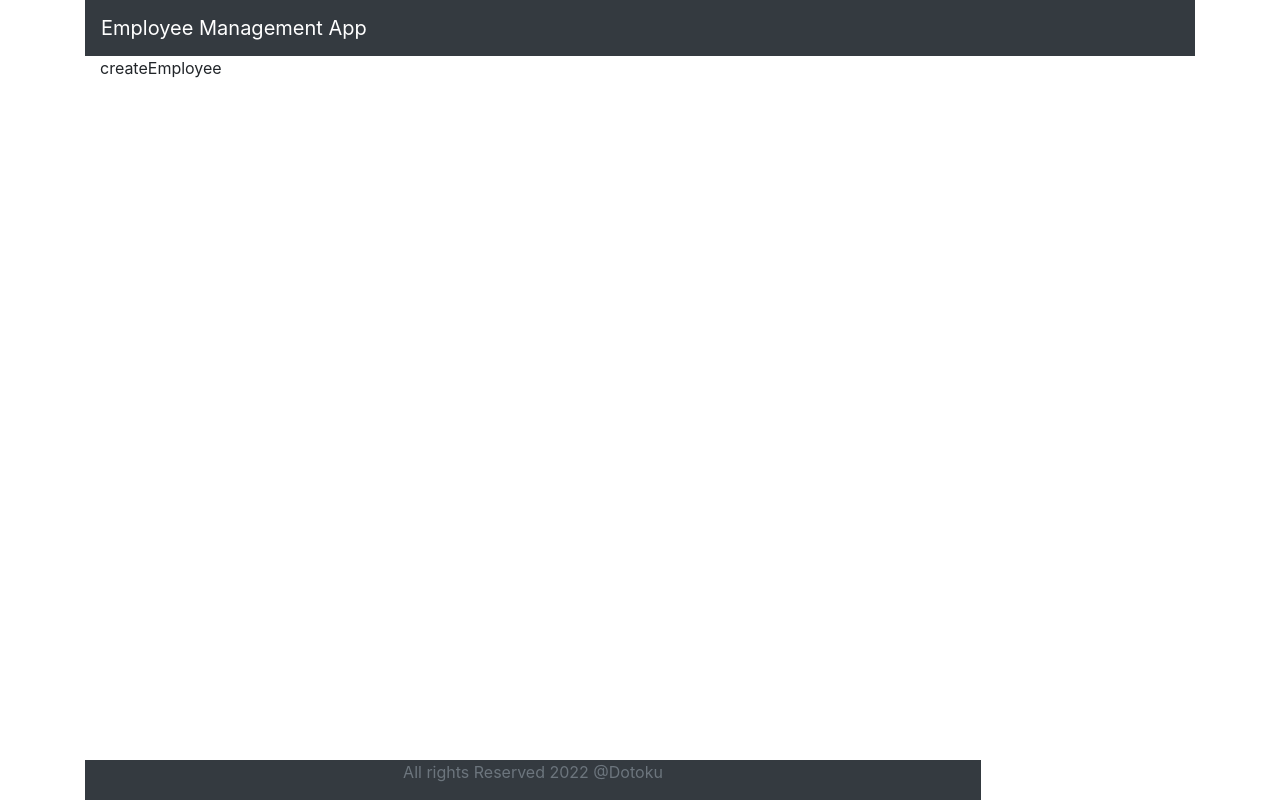
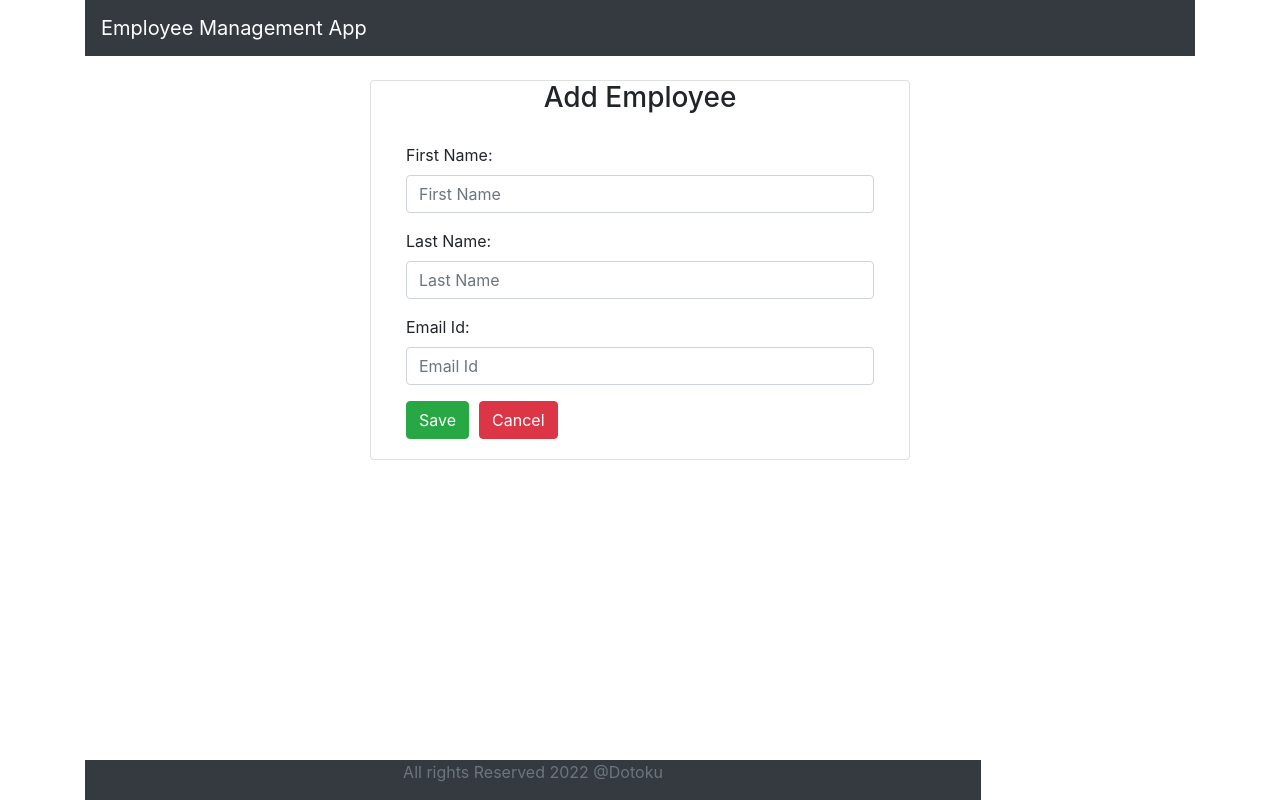
Before and after one commit to sandeshghimire2020/Frontend_Employee_Management, a React (Create React App) app: page /createEmployee in a window 1280 px wide. Built offline with nearby package versions, Linux system fonts and the light colour scheme.

Commit message:
add-employee

```diff
--- a/src/components/createEmployee.jsx
+++ b/src/components/createEmployee.jsx
@@ -5,13 +5,72 @@ export default class createEmployee extends Component {
         super(props)
 
         this.state = {
+            firstName: '',
+            lastName : '',
+            emailId : ''
+        }
 
-        }
+        this.changeEmailIdHandler = this.changeEmailIdHandler.bind(this);
+        this.changeFirstNameHandler = this.changeFirstNameHandler.bind(this);
+        this.changeLastNameHandler = this.changeLastNameHandler.bind(this);
+        this.saveEmployee = this.saveEmployee.bind(this);
+    }
+
+    changeFirstNameHandler(event){
+
+      this.setState({firstName: event.target.value});
+    }
+    changeLastNameHandler(event){
+
+      this.setState({lastName: event.target.value});
+    }
+    changeEmailIdHandler(event){
+
+      this.setState({emailId: event.target.value});
+    }
+    saveEmployee(e){
+      e.preventDefault();
+      let employee = {firstName: this.state.firstName, lastName: this.state.lastName, emailId: this.state.emailId};
+      console.log('employee =>' + JSON.stringify(employee));
+    }
+    cancel(){
+      this.props.history.push('./employees');
     }
 
   render() {
     return (
-      <div>createEmployee</div>
+      <div>
+        <br></br>
+        <div className='container'>
+            <div className='row'>
+                <div className='card col-md-6 offset-md-3 offset-md-3'>
+                    <h3 className='text-center'> Add Employee </h3>
+                    <div className='card-body'>
+                      <form>
+                          <div className='form-group'>
+                              <label>First Name: </label>
+                              <input placeholder='First Name' name='firstName' className='form-control'
+                              value = {this.state.firstName} onChange={this.changeFirstNameHandler} />
+                          </div>
+                          <div className='form-group'>
+                              <label>Last Name: </label>
+                              <input placeholder='Last Name' name='lastName' className='form-control'
+                              value = {this.state.lastName} onChange={this.changeLastNameHandler} />
+                          </div>
+                          <div className='form-group'>
+                              <label>Email Id: </label>
+                              <input placeholder='Email Id' name='emailId' className='form-control'
+                              value = {this.state.emailId} onChange={this.changeEmailIdHandler} />
+                          </div>
+                          <button className='btn btn-success' onClick={this.saveEmployee}>Save</button>
+                          <button className='btn btn-danger' onClick={this.cancel.bind(this)} style={{marginLeft: "10px"}}>Cancel</button>
+
+                      </form>
+                    </div>
+                </div>
+            </div>
+        </div>
+      </div>
     )
   }
 }
```
